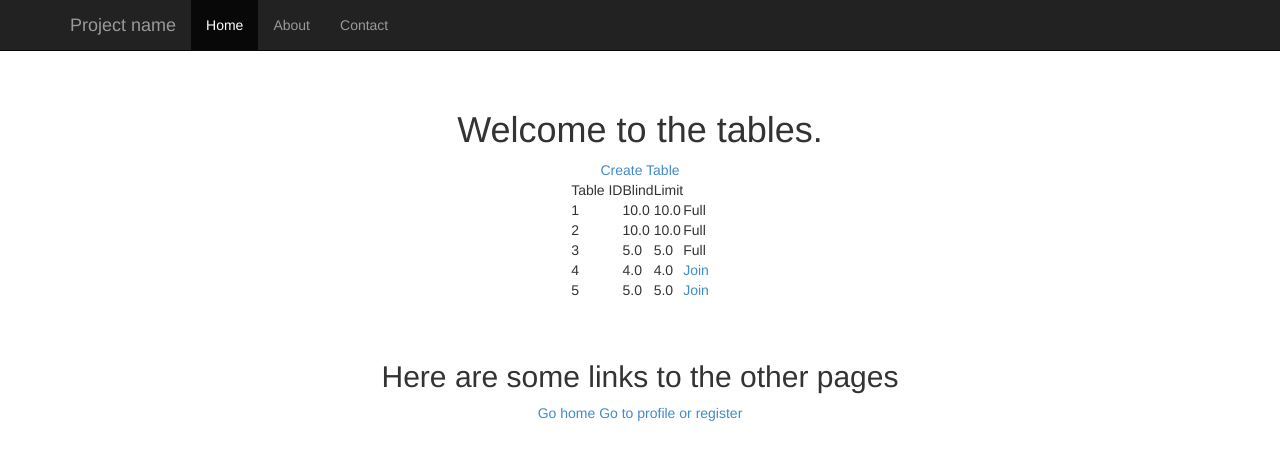
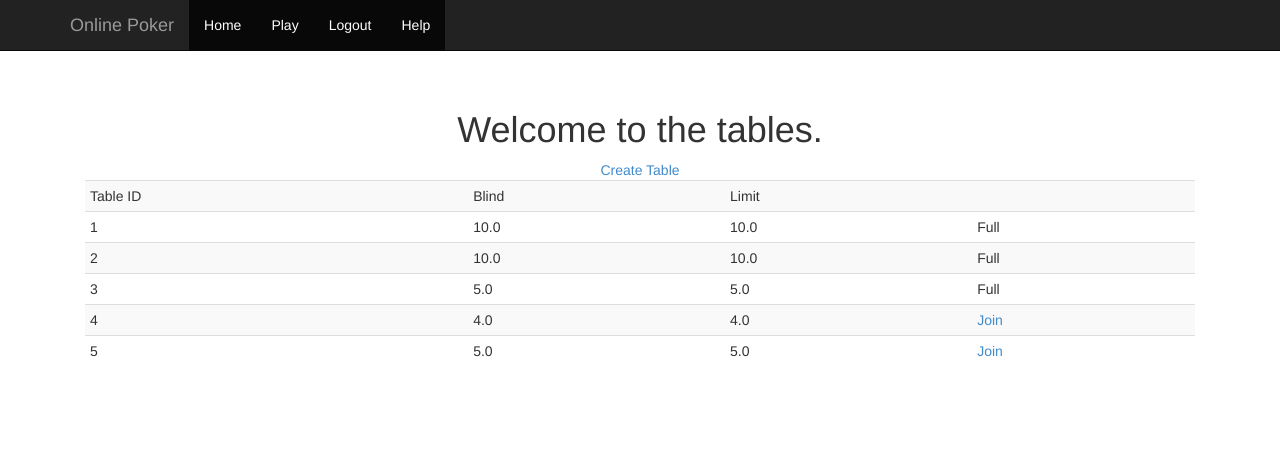
Before and after one commit to mcwp98/pokernet, a Django app: page /tables/ in a window 1280 px wide. Shown: the top 460 px of the page. Run offline with Django 3.2, Linux system fonts and the light colour scheme; a user stored in the database is signed in; data comes from the database, SQL or seed files in the repository; both versions use the stored data as it was after the commit; parts of the project's set-up code (start-up, migrations or seed data) failed here and were passed over; some libraries are stand-ins or nearby versions.

Commit message:
template updates

```diff
--- a/pokernet/urls.py
+++ b/pokernet/urls.py
@@ -6,7 +6,7 @@ admin.autodiscover()
 urlpatterns = patterns('',
     # Examples:
     url(r'^$', 'pokernet.views.home', name='home'),
-    # url(r'^blog/', include('blog.urls')),
+    url(r'^help/', 'pokernet.views.help', name='help'),
     (r'^users/', include('users.urls')),
     (r'^tables/', include('tables.urls')),
     url(r'^admin/', include(admin.site.urls)),
--- a/tables/templates/tables.html
+++ b/tables/templates/tables.html
@@ -15,7 +15,7 @@
 
 <br />
 <center>
-<table>
+<table class="table table-striped table-hover table-condensed">
 
 <tr><td>Table ID</td><td> Blind</td> <td>Limit</td> <td></td></tr>
 {% for table in tables %}
@@ -39,10 +39,6 @@ Full
 </center>
 <br />
 <br />
-<h2>Here are some links to the other pages</h2>
-<a href="/">Go home</a>
-<a href="/users">Go to profile</a>
-<a href="/users/register">or register</a>
 </div>
 
 {% endblock %}
--- a/tables/views.py
+++ b/tables/views.py
@@ -3,6 +3,7 @@ from django.http import HttpResponse
 from models import Table, NewTableForm
 from django.contrib.auth import authenticate, login
 from django.core.context_processors import csrf
+from django.template import RequestContext
 
 # Create your views here.
 
@@ -10,7 +11,7 @@ from django.core.context_processors import csrf
 def tables(request):
 	if not request.user.is_authenticated():
 		return redirect('/users/login/')
-	args = {}
+	args = RequestContext(request)
 	args['tables'] = Table.objects.all()
 
 	return render_to_response('tables.html', args)
@@ -25,12 +26,10 @@ def joinTable(request, tableID=1):
 	table.currentUsers = table.currentUsers +1
 	table.save()
 
-	args = {}
+	args = RequestContext(request)
 	args['tables'] = table
 
 	current_user = request.user
-
-	args = {}
 
 	args['table'] = table.id
 	args['username'] = current_user.username
@@ -40,39 +39,20 @@ def joinTable(request, tableID=1):
 
 	return render_to_response('game.html', args)
 
-def newtable(request):
-
-		if not request.user.is_authenticated():
-			return redirect('/users/login/')
-		if request.method == 'POST': # If the form has been submitted...
-		# ContactForm was defined in the the previous section
-			form = NewTableForm(request.POST) # A form bound to the POST data
-		if form.is_valid(): # All validation rules pass
-		# Process the data in form.cleaned_data
-		# ...
-
-			newTableEntry = Table(currentUsers=1, tableLimit=form.cleaned_data['tableLimit'], tableBlind=form.cleaned_data['tableBlind'] )
-			newTableEntry.save()
-			args = {}
-			return redirect('/tables/' + str(newTableEntry.id))
-		else:
-			form = NewTableForm() # An unbound form
-
-		return render(request, 'createTable.html', {
-			'form': form,
-			})
 
 def newtable(request):
 	if request.method == 'POST': # If the form has been submitted...
 		# ContactForm was defined in the the previous section
 		form = NewTableForm(request.POST) # A form bound to the POST data
-	if form.is_valid(): # All validation rules pass
+		if form.is_valid(): # All validation rules pass
 	# Process the data in form.cleaned_data
 	# ...
 
-		newTableEntry = Table(currentUsers=1, tableLimit=form.cleaned_data['tableLimit'], tableBlind=form.cleaned_data['tableBlind'] )
-		newTableEntry.save()
-		args = {}
+			newTableEntry = Table(currentUsers=1, tableLimit=form.cleaned_data['tableLimit'], tableBlind=form.cleaned_data['tableBlind'] )
+			newTableEntry.save()
+			args = RequestContext(request)
+
+			args['user']= request.user
 		return render_to_response('game.html', args)
 	else:
 		form = NewTableForm() # An unbound form
--- a/templates/base.html
+++ b/templates/base.html
@@ -23,14 +23,20 @@
                 <span class="icon-bar"></span>
                 <span class="icon-bar"></span>
               </button>
-              <a class="navbar-brand" href="#">Project name</a>
+              <a class="navbar-brand" href="/">Online Poker</a>
             </div>
             <div class="collapse navbar-collapse">
               <ul class="nav navbar-nav">
-                <li class="active"><a href="#">Home</a></li>
-                <li><a href="#about">About</a></li>
-                <li><a href="#contact">Contact</a></li>
-              </ul>
+                <li class="active"><a href="/">Home</a></li>
+                {% if user.is_authenticated %}
+               		 <li class="active"><a href="/tables/">Play</a></li>
+               		 <li class="active"><a href="/users/logout">Logout</a></li>
+                {% else %}
+
+                	<li class="active"><a href="/users/login">Login</a></li>
+				{% endif %}
+                	<li class="active"><a href="/help">Help</a></li>
+                </ul>
             </div><!--/.nav-collapse -->
           </div>
         </div>
```
Also changed, not shown: pokernet/views.py (+8 -1 lines), tables/templates/createTable.html (+15 -2 lines), storage.db, 2 other files.
